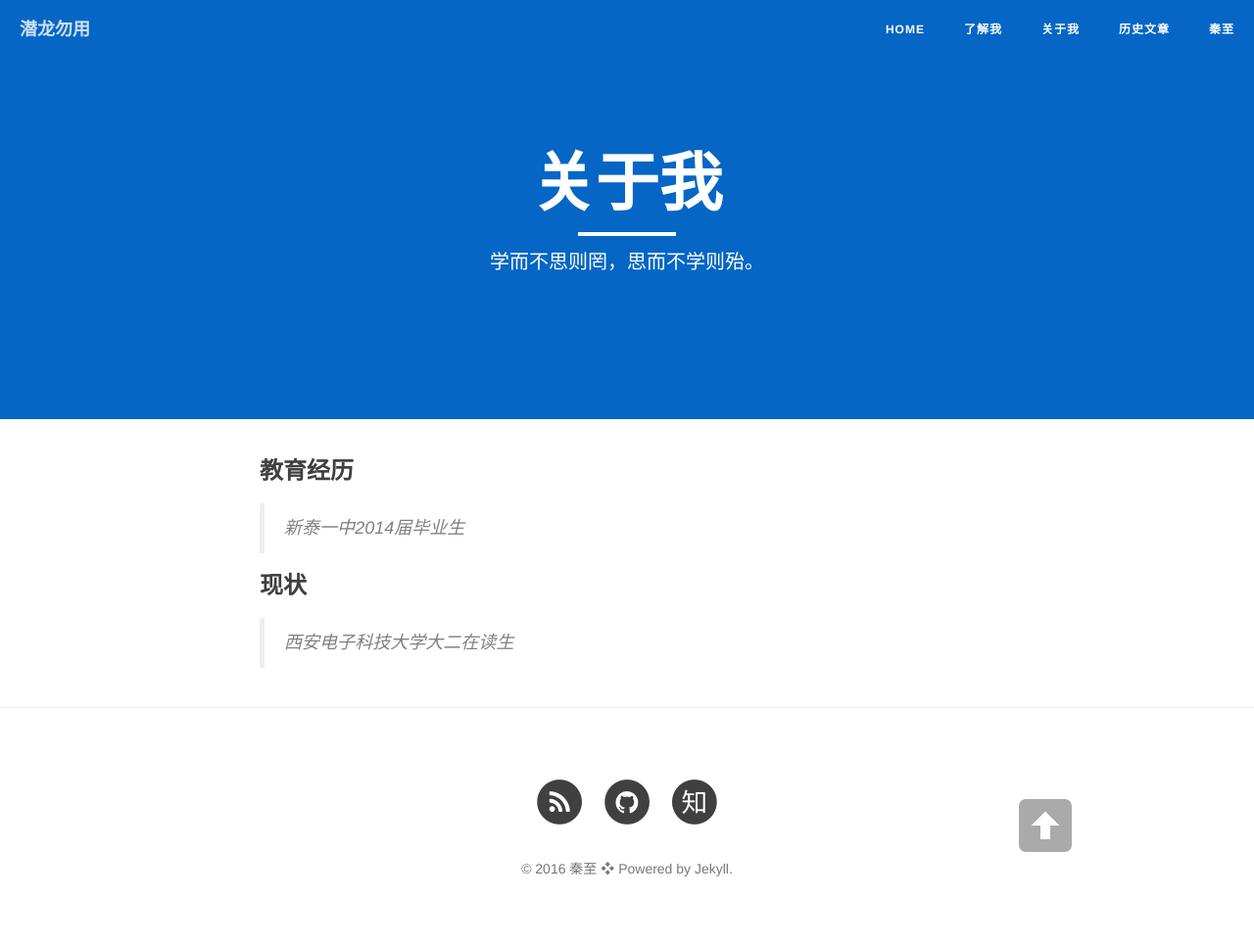
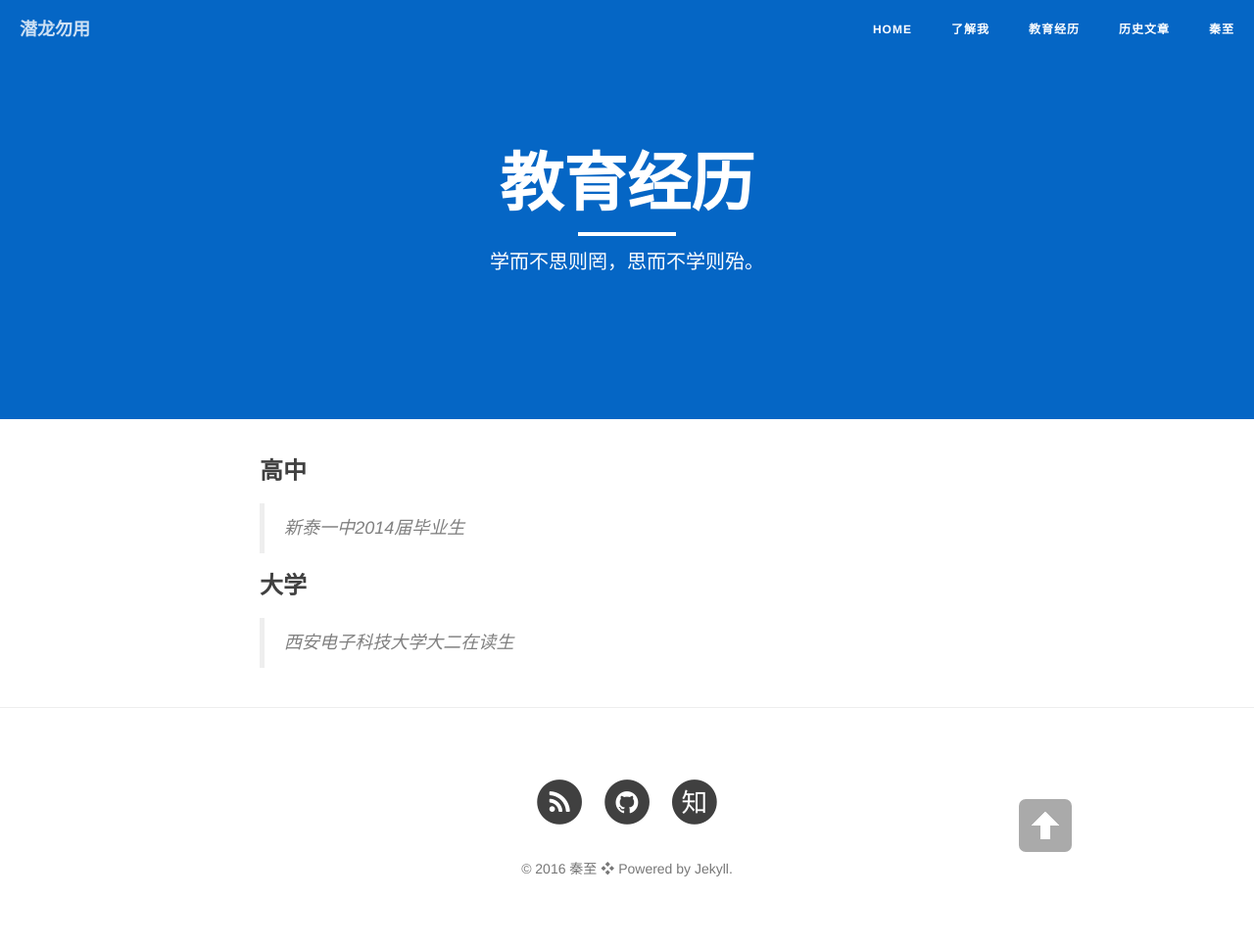
Before and after one commit to travis-green/Damo.github.io, a Jekyll site: the page built from milestone.md, in a window 1280 px wide. Shown: the whole page at 98% size. Built offline with Jekyll 4.4.1, drawn with Linux system fonts in a browser that asks for light colours; nearby versions of some CDN libraries.

Commit message:
Update milestone.md

```diff
--- a/milestone.md
+++ b/milestone.md
@@ -1,12 +1,12 @@
 ---
 layout: page
-title: "关于我"
+title: "教育经历"
 description: "学而不思则罔，思而不学则殆。 "
 header-img: "img/zhihu.jpg"
 ---
-###教育经历
+###高中
 
 >新泰一中2014届毕业生
 
-###现状
+###大学
 >西安电子科技大学大二在读生
```
